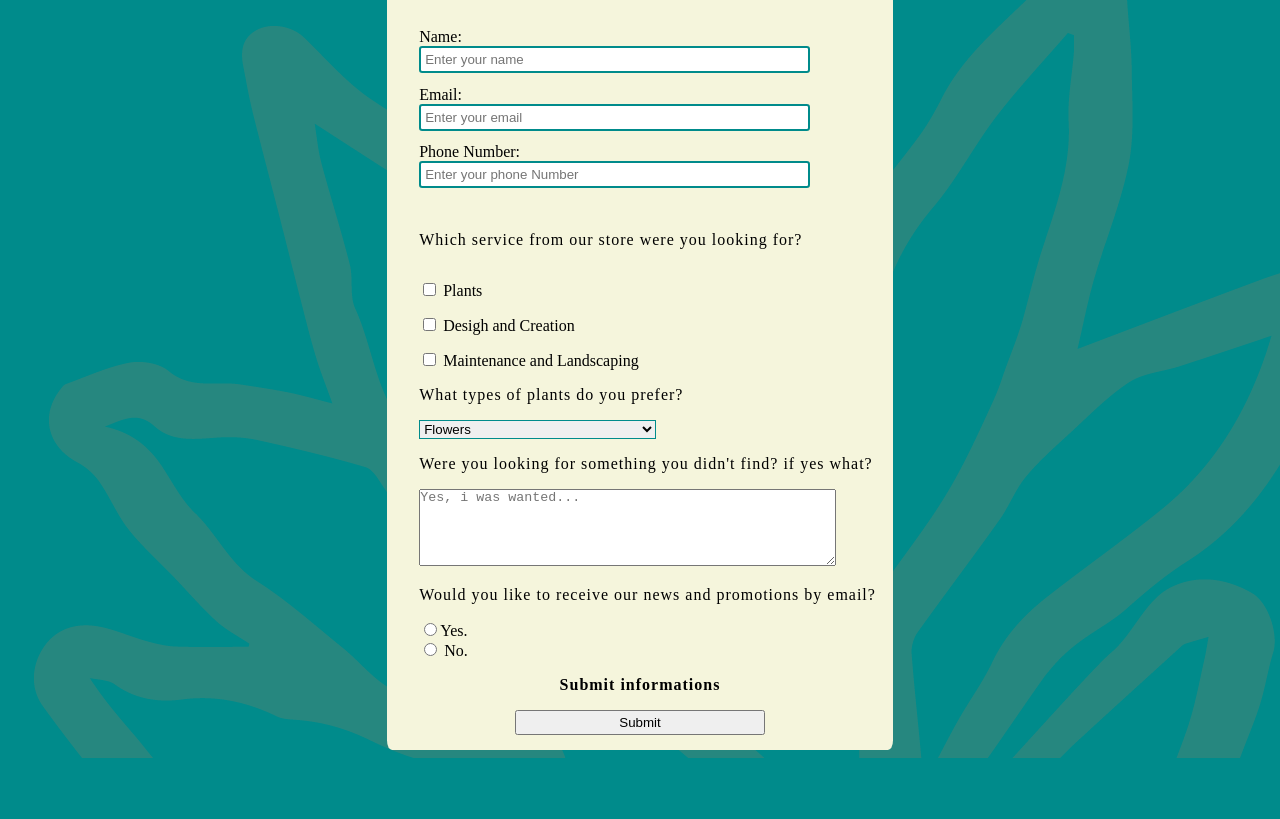
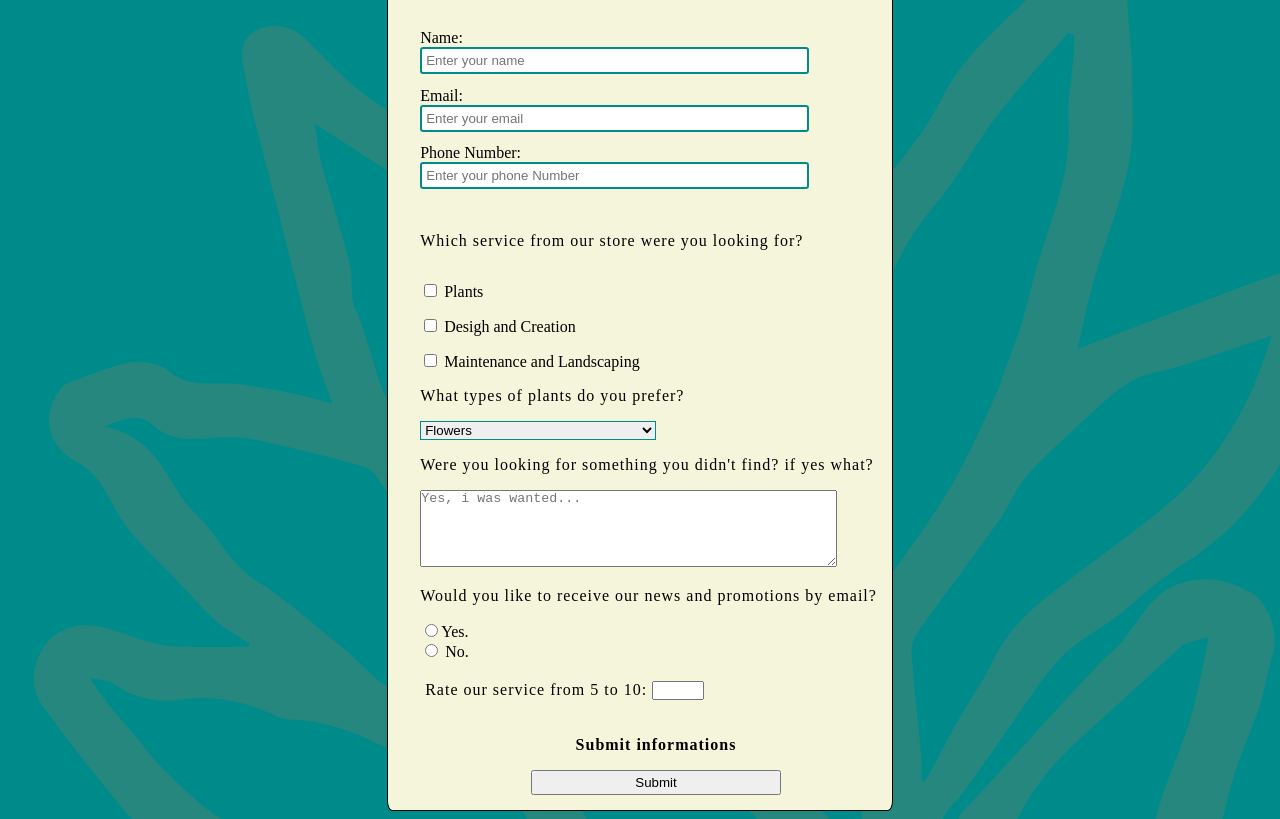
Before and after one commit to erikalps/formulario-freeCodeCamp, a plain HTML site: page index.html in a window 1280 px wide. Shown: the part 248-1067 px from the top of the page. Before the commit the page ends 1006 px from the top, so only its background shows below. Drawn offline with Linux system fonts and the light colour scheme.

Commit message:
mudei alguns nomes de classes que estavam escritos errado, adicionei um novo input e estilo a ele, tambem adicionei uma borda ao container

```diff
--- a/index.html
+++ b/index.html
@@ -16,18 +16,18 @@
         <form id="survey-form">
              <!--informacoes do cliente-->
                 <div class="customerInformation">
-                    <label for="name" name ="name">Name:</label>
+                    <label for="name" name ="name" id="name-label">Name:</label>
                     <input type="text" id="name" placeholder="Enter your name" class="input-customer" required>
                 </div>
 
                 <div class="customerInformation">
-                    <label for="email" name ="email">Email:</label>
+                    <label for="email" name ="email" id="email-label">Email:</label>
                     <input type="email" id="email" placeholder="Enter your email" class="input-customer"  required>
                 </div>
 
                 <div class="customerInformation">
-                    <label for="number" name ="phone-number" >Phone Number:</label>
-                    <input type="tel"   id="number" placeholder="Enter your phone Number" class="input-customer" pattern="[+]{1}[0-9]{11,14}" >
+                    <label for="number" name ="phone-number" id="number-label">Phone Number:</label>
+                    <input type="tel"   id="number" placeholder="Enter your phone Number" class="input-customer" pattern="[+]{1}[0-9]{11,14}" minlength="11" max="11" >
 
                 </div>
 
@@ -82,12 +82,17 @@
             </label>
 
             </div>
-        </form>
-        <form action="myserver.com" method="post">
-           <div id="Submit">
-            <p>Submit informations</p>
-            <input type="submit" name="submit" id="submit">
-           </div>
+
+            <div class="Rate">
+                <label for="rate" name ="rate" >Rate our service from 5 to 10:</label>
+                <input type="number"   id="rate" min="5" max="10" >
+            </div>
+
+            <!--Submit bottom-->
+            <div id="Submit">
+                <p>Submit informations</p>
+                <input type="submit" name="submit" id="submit">
+               </div>
         </form>
     </div>
 </body>
--- a/style.css
+++ b/style.css
@@ -83,9 +83,27 @@ p{
 #Submit{
    text-align: center;
    font-weight:bolder;
+   padding-top: 20px;
 }
 #Submit input {
     width: 250px;
     height: 25px;
     margin-bottom: 15px;
+
 }
+
+.container{
+    border: 2px solid black;
+    border-width: 0.1em;
+
+
+}
+
+.Rate{
+ padding-left: 5px;
+ margin-top: 20px;
+ font-size: 1rem;
+ font-family:'Times New Roman', Times, serif;
+ letter-spacing: 1px;
+
+}
```
